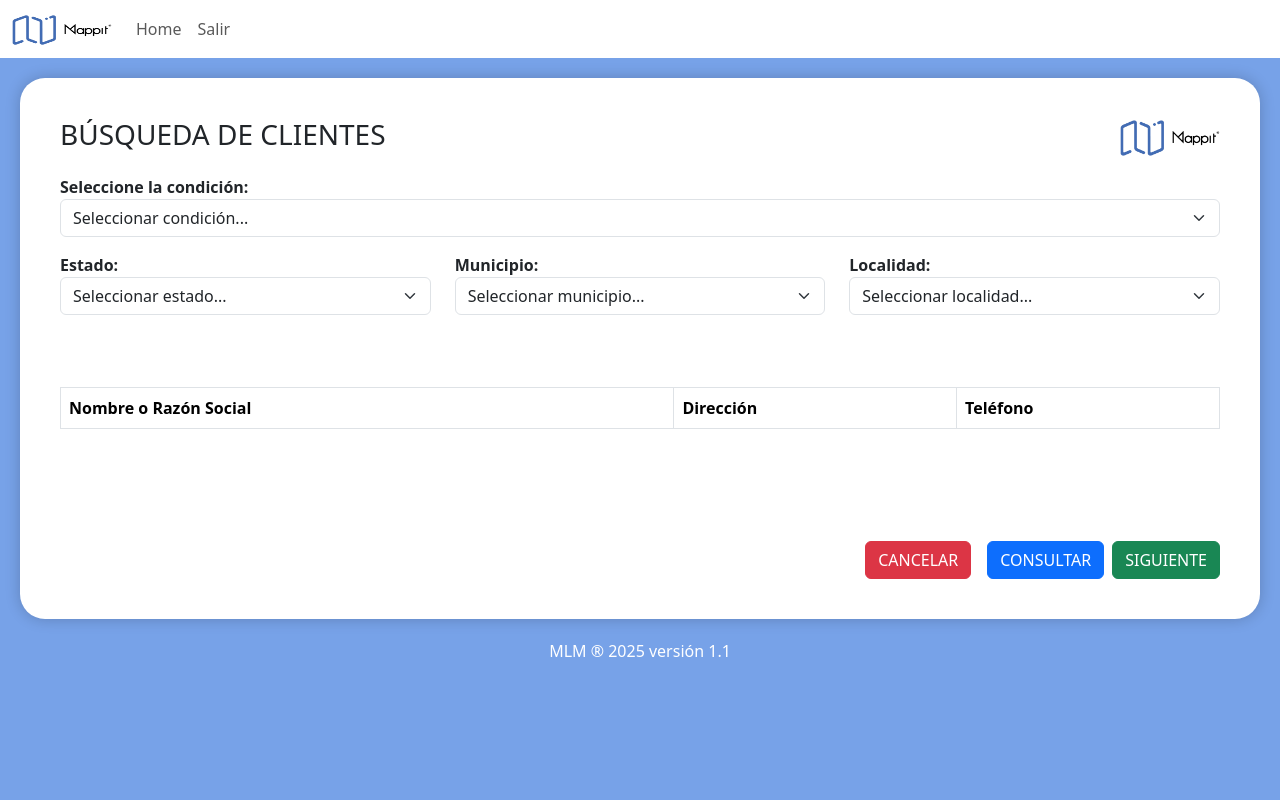
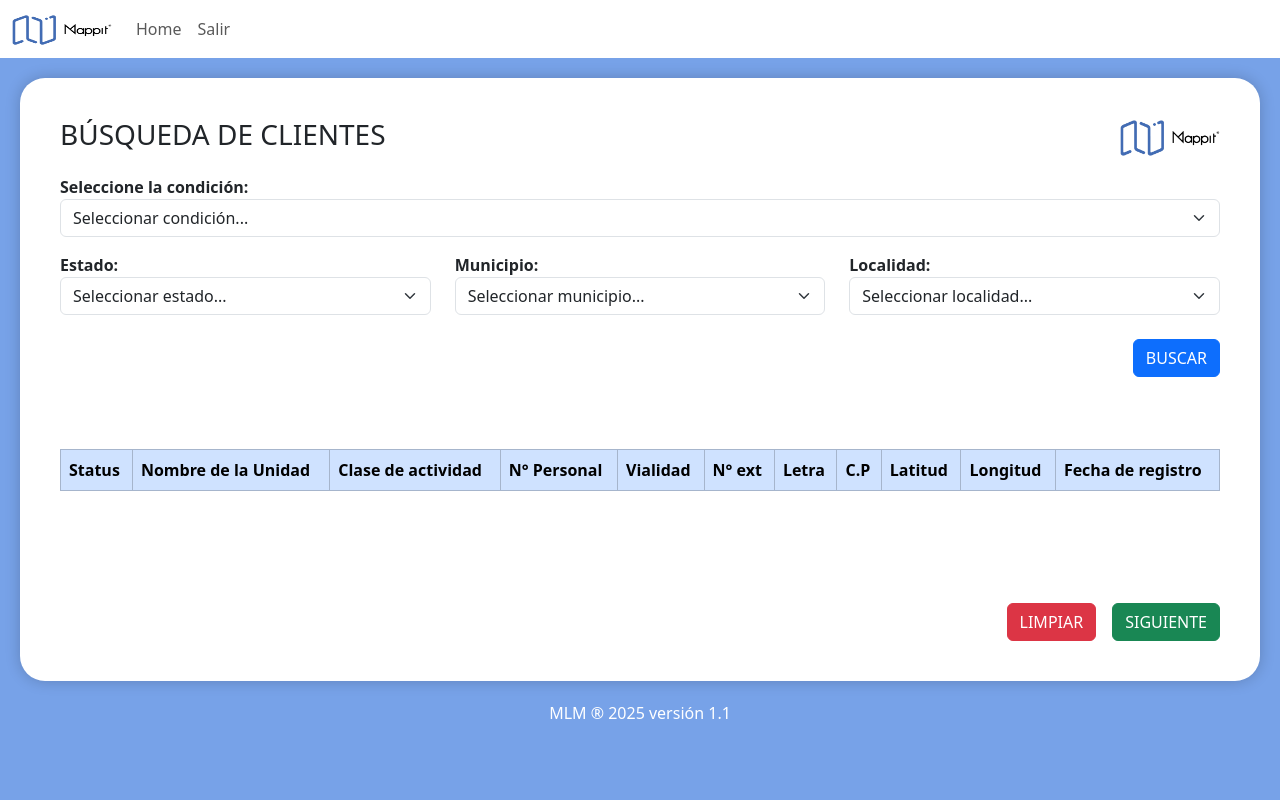
Before and after one commit to ViviCruz03/proyecto-mlm, a Django app: page /crearConsulta/ in a window 1280 px wide. Run offline with Django 5.2, Linux system fonts and the light colour scheme; the visitor is signed in with stand-in values (Sample User, id 1); lists and menus that the app fills with data are empty.

Commit message:
Seleccion de unidades economicas y tratado de estas

```diff
--- a/leads/static/css/estilos.css
+++ b/leads/static/css/estilos.css
@@ -1,9 +1,12 @@
-@import 'https://fonts.googleapis.com/css?family=Montserrat:300,400,700';
+/* @import 'https://fonts.googleapis.com/css?family=Montserrat:300,400,700'; */
 
 
-
+html,
 body{
     background-color: #77A2E8;
+    height: 100%;
+    margin: 0;
+    padding: 0;
 }
 
 
@@ -116,3 +119,24 @@ td {
     text-overflow: ellipsis;
     white-space: nowrap;  /* Evita que el texto se divida en varias líneas */
 }
+
+.table td, .table th {
+    white-space: normal !important; /* Permitir que el texto se ajuste */
+    word-wrap: break-word; /* Romper palabras largas */
+    max-width: 300px; /* Opcional: limitar el ancho */
+  }.table td, .table th {
+    white-space: normal !important; /* Permitir que el texto se ajuste */
+    word-wrap: break-word; /* Romper palabras largas */
+    max-width: 300px; /* Opcional: limitar el ancho */
+  }
+
+
+  /* MAPAS */
+
+#map {
+    height: 100%;
+}
+
+  /*
+   * Optional: Makes the sample page fill the window.
+   */
--- a/leads/templates/consulta1.html
+++ b/leads/templates/consulta1.html
@@ -34,24 +34,38 @@
                 <option value="">Seleccionar localidad...</option>
             </select>
         </div>
+        <div class="mt-4 d-flex justify-content-end">
+            <br>
+            <button id="btnConsultar" class="btn btn-primary">BUSCAR</button>
+        </div>
     </div>
     <br><br><br>
+    <div class="table-responsive">
         <table class="table table-bordered" id="resultadosTable">
-        <thead>
-            <tr>
-                <th>Nombre o Razón Social</th>
-                <th>Dirección</th>
-                <th>Teléfono</th>
+            <thead class="table-primary">
+                <tr class="align-bottom">
+                    <th>Status</th>
+                    <th>Nombre de la Unidad</th>
+                    <th>Clase de actividad</th>
+                    <th>N° Personal</th>
+                    <th>Vialidad</th>
+                    <th>N° ext</th>
+                    <th>Letra</th>
+                    <th>C.P</th>
+                    <th>Latitud</th>
+                    <th>Longitud</th>
+                    <th>Fecha de registro</th>
                 </tr>
             </thead>
             <tbody id="tablaResultados">
-            <!-- Aquí se insertarán los resultados -->
+                <!-- Aquí se insertan los resultados -->
             </tbody>
         </table>
+    </div>
+
     <br><br><br>
     <div class="mt-4 d-flex justify-content-end gap-2">
-        <button class="btn btn-danger" id="btnCancelar">CANCELAR</button><br>
-        <button class="btn btn-primary" id="btnConsultar">CONSULTAR</button>
+        <button class="btn btn-danger" id="btnCancelar">LIMPIAR</button><br>
         <button class="btn btn-success" id="btnSiguiente">SIGUIENTE</button>
     </div>
 </div>
@@ -147,19 +161,61 @@
     tabla.innerHTML = ""; // Limpiar resultados anteriores
 
     if (resultados.length === 0) {
-            tabla.innerHTML = "<tr><td colspan='3'>No se encontraron resultados</td></tr>";
+        tabla.innerHTML = "<tr><td colspan='10'>No se encontraron resultados</td></tr>";
         return;
     }
 
     resultados.forEach(item => {
         let fila = `<tr>
+            <td><input type="checkbox" class="seleccionarUnidad" value="${item.Status}"></td>
             <td>${item.Nombre_de_la_Unidad_Economica}</td>
+            <td>${item.Nombre_de_clase_de_la_actividad}</td>
             <td>${item.Descripcion_estrato_personal_ocupado}</td>
-            <td>${item.Numero_de_telefono || 'No disponible'}</td>
+            <td>${item.Nombre_de_la_vialidad}</td>
+            <td>${item.Numero_exterior_o_kilometro}</td>
+            <td>${item.Letra_exterior || 'No disponible'}</td>
+            <td>${item.Codigo_postal || 'No disponible'}</td>
+            <td>${item.Latitud}</td>
+            <td>${item.Longitud}</td>
+            <td>${item.Fecha_de_incorporacion_al_denue || 'No disponible'}</td>
         </tr>`;
         tabla.innerHTML += fila;
     });
     }
+
+    // Redireccionar al boton  siguiente
+    document.getElementById("btnSiguiente").addEventListener("click", function() {
+    let seleccionados = [];
+    document.querySelectorAll(".seleccionarUnidad:checked").forEach(checkbox => {
+        let fila = checkbox.closest("tr");
+        let unidad = {
+            Nombre: fila.cells[1].textContent,
+            Actividad: fila.cells[2].textContent,
+            Estrato: fila.cells[3].textContent,
+            Vialidad: fila.cells[4].textContent,
+            Numero: fila.cells[5].textContent,
+            Letra: fila.cells[6].textContent,
+            CP: fila.cells[7].textContent,
+            Latitud: fila.cells[8].textContent,
+            Longitud: fila.cells[9].textContent,
+            Fecha: fila.cells[10].textContent
+        };
+        seleccionados.push(unidad);
+    });
+
+    if (seleccionados.length === 0) {
+        alert("Por favor, selecciona al menos una unidad.");
+        return;
+    }
+
+    // Guardamos los datos seleccionados en localStorage para usarlos en seguimiento2.html
+    localStorage.setItem("seleccionados", JSON.stringify(seleccionados));
+
+    // Redireccionar a la siguiente página
+    window.location.href = "/consulta2/";
+    });
+
+
 
     // Cancelar los campos de la busqueda
     document.addEventListener("DOMContentLoaded", function() {
--- a/leads/urls.py
+++ b/leads/urls.py
@@ -1,10 +1,11 @@
 from django.urls import path, reverse
+from leads import views
 from .views import *
 
 
 urlpatterns = [
     path('', home, name='index'),
-    path('consulta2/', UniEconomicaListView.as_view(), name='uniEconomicas-list'),
+    # path('consulta2/', views.consulta2, name='consulta2'),
     path('obtener-unidades/', obtener_unidades, name='obtener-unidades'),
     path('obtener-condiciones/',obtener_condiciones, name='obtener-condiciones'),
     path('obtener-filtros/', obtener_filtros, name='obtener-filtros'),
--- a/leads/views.py
+++ b/leads/views.py
@@ -1,15 +1,12 @@
 from django.shortcuts import render, redirect
-from django.views.generic import CreateView, DetailView, ListView
+from django.views.generic import ListView
 from django.contrib.auth.forms import UserCreationForm, AuthenticationForm
 from django.contrib.auth.models import User
-#Biblioteca de django que permite crear una coockie para la sesión del usuario
-from django.contrib.auth import login, logout, authenticate
+from django.contrib.auth import login, logout, authenticate #Biblioteca de django que permite crear una coockie para la sesión del usuario
 from django.db import IntegrityError
 from .models import *
 from django.contrib.auth.decorators import login_required
-from django.http import HttpResponseRedirect, HttpResponse
 from django.http import JsonResponse
-
 
 
 
@@ -17,7 +14,7 @@ from django.http import JsonResponse
 def home (request):
     return render(request, 'index.html')
 
-#Funcion de inicio de sesión
+#Inicio de sesión
 def signin (request):
     if request.method == 'GET':
         return render(request, 'login.html',{
@@ -50,18 +47,28 @@ def accion(request):
 #Crear consultas a partir de estado, municipio y localidad
 @login_required
 def crearConsulta(request):
-    return render(request, 'consulta1.html',{'estados': Estado.ESTADOS})
+    return render(request, 'consulta1.html')
 
-
-#Vista para enlistar las unidades economicas
+#Enlista las unidades econónicas
 class UniEconomicaListView(ListView):
     model = UniEconomicas
     template_name = 'consulta2.html'
     context_object_name = 'unis'
 
-#Obtener las unidades desde la base de datos
+#Trae las unidades desde la base de datos
 def obtener_unidades(request):
-    unidades = UniEconomicas.objects.all().values('Nombre_de_la_Unidad_Economica', 'Descripcion_estrato_personal_ocupado', 'Numero_de_telefono')
+    unidades = UniEconomicas.objects.all().values(
+        'Nombre_de_la_Unidad_Economica',
+        'Nombre_de_clase_de_la_actividad',
+        'Descripcion_estrato_personal_ocupado',
+        'Nombre_de_la_vialidad',
+        'Numero_exterior_o_kilometro',
+        'Letra_exterior',
+        'Codigo_postal',
+        'Latitud',
+        'Longitud',
+        'Fecha_de_incorporacion_al_denue'
+        )
     return JsonResponse({'unidades': list(unidades)})
 
 #Filtrar las condiciones de las unidades
@@ -91,7 +98,6 @@ def obtener_municipios(request):
         # print(f"Municipios encontrados: {municipios}")
         return JsonResponse({'municipios': list(municipios)})
     return JsonResponse({'municipios': []})
-
 
 #Devuelve localidades según el municipio seleccionado
 def obtener_localidades(request):
@@ -124,14 +130,26 @@ def consultar_datos(request):
         filtros['Localidad__icontains'] = localidad
 
     # Realizar la consulta con los filtros aplicados
-    resultados = UniEconomicas.objects.filter(**filtros).values('Nombre_de_la_Unidad_Economica', 'Descripcion_estrato_personal_ocupado', 'Numero_de_telefono')
+    resultados = UniEconomicas.objects.filter(**filtros).values(
+        'Nombre_de_la_Unidad_Economica',
+        'Nombre_de_clase_de_la_actividad',
+        'Descripcion_estrato_personal_ocupado',
+        'Nombre_de_la_vialidad',
+        'Numero_exterior_o_kilometro',
+        'Letra_exterior',
+        'Codigo_postal',
+        'Latitud',
+        'Longitud',
+        'Fecha_de_incorporacion_al_denue'
+        )
 
     # Convertir resultados a lista y devolver JSON
     return JsonResponse({'resultados': list(resultados)})
 
+#Pantalla a segundo tratado de unidades
 @login_required
 def consulta2(request):
-    return render(request, 'consulta2.html',{"UniEconomicas": UniEconomicas})
+    return render(request, 'consulta2.html')
 
 
 #Continuar el seguimiento de una consulta
@@ -139,7 +157,7 @@ def consulta2(request):
 def segConsulta(request):
     return render(request, 'seguimiento1.html')
 
-
+#Dashboard
 @login_required
 def dash(request):
     return render(request, 'dash.html')
```
Also changed, not shown: leads/templates/consulta2.html (+53 -76 lines). Lines whose indentation alone changed are shown as unchanged.
